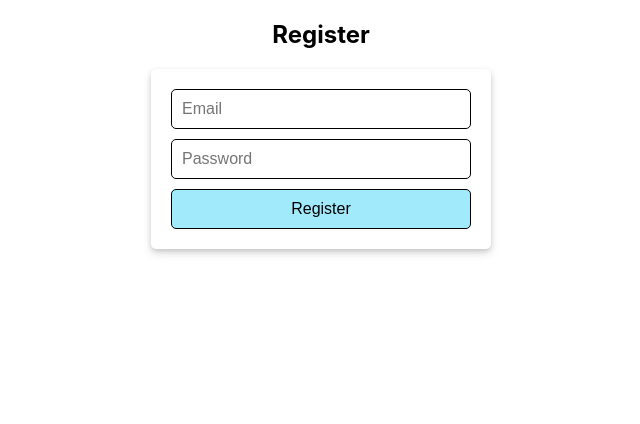
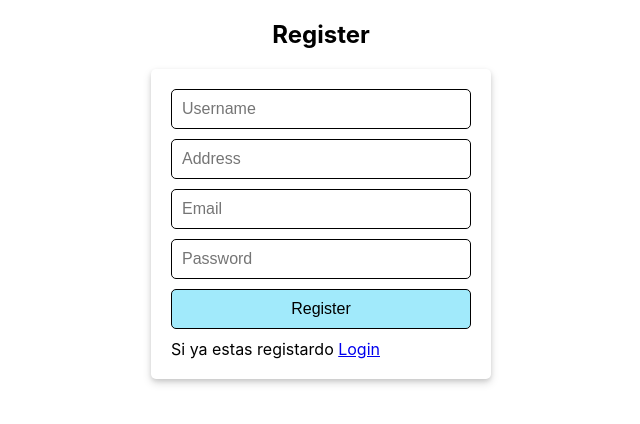
Before and after one commit to GuilleR-lab/ISO2_NONEIM, a React (Create React App) app in the folder frontend/: page / in a window 1280 px wide. Shown: the top 424 px of the page, without its empty margins (319-959 px from the left). Built offline with nearby package versions, Linux system fonts and the light colour scheme.

Commit message:
add username in register form

```diff
--- a/frontend/src/App.css
+++ b/frontend/src/App.css
@@ -15,7 +15,7 @@ h2 {
   padding: 20px;
 }
 
-input[type=email], input[type=password] {
+input[type=email], input[type=password], input[type=text] {
   padding: 10px;
   font-size: 16px;
   border: 1px solid black;
@@ -25,7 +25,7 @@ input[type=email], input[type=password] {
   box-sizing: border-box;
 }
 
-input[type=email]:focus, input[type=password]:focus {
+input[type=email]:focus, input[type=password]:focus , input[type=text]:focus {
   outline: none;
   border: 2px solid black;
 }
--- a/frontend/src/componets/Register.jsx
+++ b/frontend/src/componets/Register.jsx
@@ -33,11 +33,12 @@ const Register = () => {
             <h2>Register</h2>
             <div className="form-container">
                 <form onSubmit={handleSubmit}>
+                    <input type="text" placeholder="Username"/>
+                    <input type="text" placeholder="Address"/>
                     <input type="email" placeholder="Email" onChange={(e) => setEmail(e.target.value)}/>
-                    <br/>
                     <input type="password" placeholder="Password" onChange={(e) => setPassword(e.target.value)} />
-                    <br/>
                     <button style={{ backgroundColor: "#a1eafb" }}>Register</button>
+                    <p>Si ya estas registardo <a href="#">Login</a></p>
                     {message && <p>{message}</p>}
                 </form>
             </div>
```
